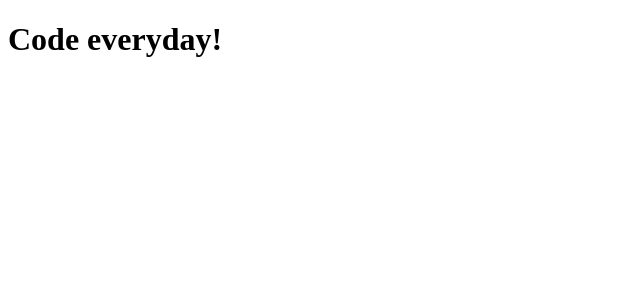
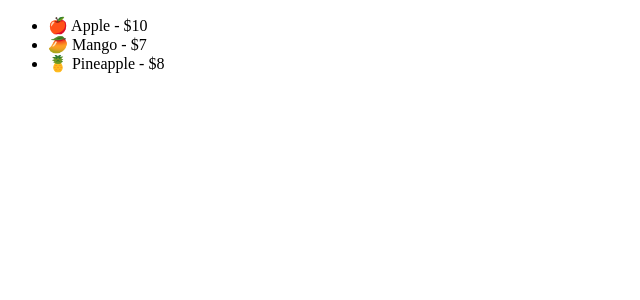
Before and after one commit to bsquidwrd/my-first-react-app, a React (Vite) app: page / in a window 1280 px wide. Shown: the top 300 px of the page, without its empty margins (0-640 px from the left). Built offline with nearby package versions, Linux system fonts and the light colour scheme.

Commit message:
React For Beginners 19

```diff
--- a/src/App.jsx
+++ b/src/App.jsx
@@ -1,9 +1,9 @@
-import ConditionalComponent from "./components/ConditionalComponent";
+import Fruits from "./components/Fruits";
 
 function App() {
   return (
     <div className="App">
-      <ConditionalComponent />
+      <Fruits />
     </div>
   );
 }
--- a/src/components/Fruit.jsx
+++ b/src/components/Fruit.jsx
@@ -1,7 +1,14 @@
 export default function Fruit({ name, price, emoji }) {
   return (
-    <li>
-      {emoji} {name} - ${price}
-    </li>
+    <>
+      {/* {emoji} {name} - ${price} */}
+      {price > 5 ? (
+        <li>
+          {emoji} {name} - ${price}
+        </li>
+      ) : (
+        ""
+      )}
+    </>
   );
 }
```
